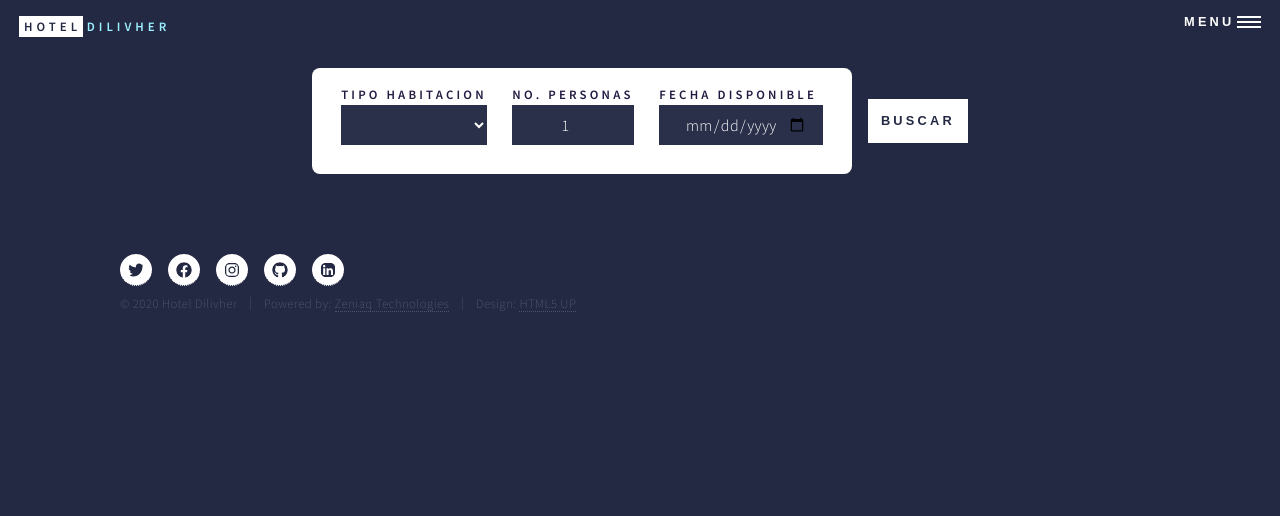
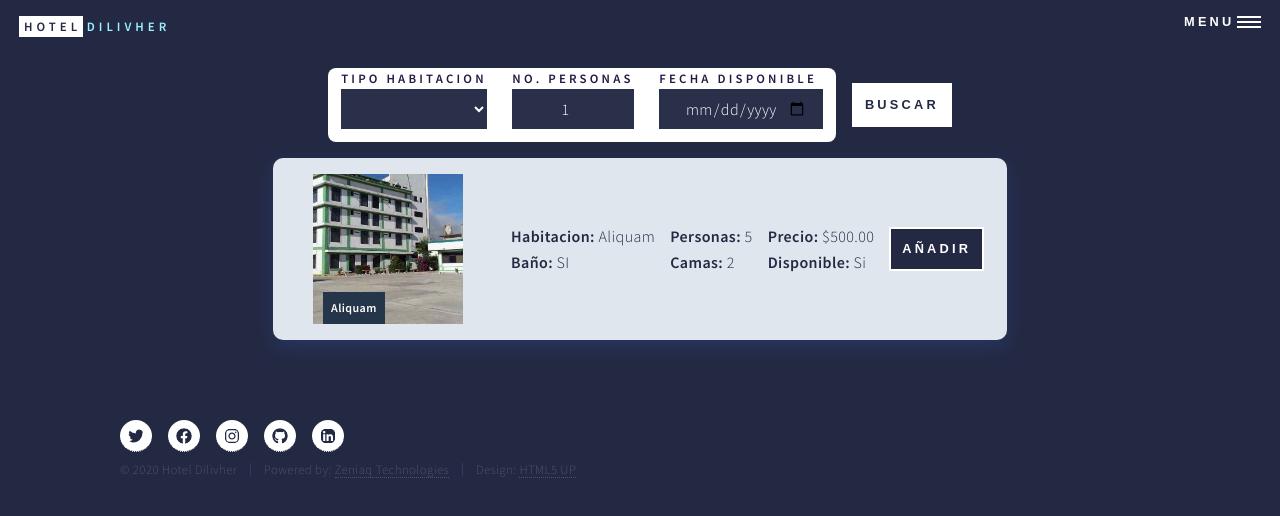
Before and after one commit to zeniaq/hotel-dilivher-website, a Next.js app: page /controlpanel in a window 1280 px wide. Shown: the top 516 px of the page. Built offline with nearby package versions, Linux system fonts and the light colour scheme.

Commit message:
Addition of Rooms Cards

```diff
--- a/components/ControlPanelPage/ControlPanelPage.js
+++ b/components/ControlPanelPage/ControlPanelPage.js
@@ -1,9 +1,34 @@
 import Select from "../Select";
+import FormInput from "../FormInput";
+import { dataSelect } from "../FormInput/forms";
+import RoomsCard from "../RoomsCard";
 
 export default function ControlPanelPage() {
+    const data = dataSelect.map((form) => (
+        <FormInput
+            titleText={form.titleText}
+            nameField={form.nameField}
+            typeInput={form.typeInput}
+            typeForm={form.typeForm}
+            key={form.titleText}
+            defaultValue={form.defaultValue}
+            min={form.min}
+            max={form.max}
+        />
+    ));
     return (
         <section>
-            <Select />
+            <Select mapSelect={data} textButton="Buscar" />
+            <RoomsCard
+                roomName="Aliquam"
+                roomAvailabity="SI"
+                roomCapacity="5"
+                roomWC="SI"
+                roomBeds="2"
+                roomID="1"
+                roomPrice="500.00"
+                imageSrc="images/banner.jpg"
+            />
         </section>
     );
 }
--- a/components/FormInput/FormInput.js
+++ b/components/FormInput/FormInput.js
@@ -31,10 +31,23 @@ const FormInput = ({ titleText, typeInput, nameField, min, max, defaultValue, ty
     );
 };
 
-export const FormButton = ({ formType }) => {
+export const FormButton = ({ textButton, typeButton, onClick }) => {
     return (
         <Ul>
-            {formType === "1" ? (
+            {textButton ? (
+                <>
+                    <Li key="Confirm">
+                        <Button
+                            align="center"
+                            type="submit"
+                            typeButton={typeButton}
+                            onClick={onClick}
+                        >
+                            {textButton}
+                        </Button>
+                    </Li>
+                </>
+            ) : (
                 <>
                     <Li key="SendMessage">
                         <Button type="submit">Send Message</Button>
@@ -43,25 +56,7 @@ export const FormButton = ({ formType }) => {
                         <Input type="reset" value="Clear" />
                     </Li>
                 </>
-            ) : null}
-            {formType === "2" ? (
-                <>
-                    <Li key="Confirm">
-                        <Button align="center" type="submit">
-                            Confirmar
-                        </Button>
-                    </Li>
-                </>
-            ) : null}
-            {formType === "3" ? (
-                <>
-                    <Li key="Query">
-                        <Button align="center" type="submit">
-                            Buscar
-                        </Button>
-                    </Li>
-                </>
-            ) : null}
+            )}
         </Ul>
     );
 };
@@ -86,11 +81,15 @@ FormInput.defaultProps = {
     typeForm: "",
 };
 FormButton.propTypes = {
-    formType: PropTypes.string,
+    textButton: PropTypes.string,
+    typeButton: PropTypes.string,
+    onClick: PropTypes.string,
 };
 
 FormButton.defaultProps = {
-    formType: "",
+    textButton: "",
+    typeButton: "",
+    onClick: "",
 };
 
 export default FormInput;
--- a/components/FormInput/styled.js
+++ b/components/FormInput/styled.js
@@ -250,4 +250,17 @@ export const Button = styled.button`
     text-decoration: none;
     text-transform: uppercase;
     white-space: nowrap;
+    ${(props) =>
+        props.typeButton === "card"
+            ? `
+            appearance: none;
+            background-color: #242943;
+            box-shadow: inset 0 0 0 2px #ffffff;
+            color: #ffffff;
+            :active,
+            :hover {
+                color: #9bf1ff;
+            }
+    `
+            : null}
 `;
--- a/components/RegisterUser/RegisterUser.js
+++ b/components/RegisterUser/RegisterUser.js
@@ -1,6 +1,5 @@
 import { RegisterUserForms } from "../FormInput/forms";
 import FormInput, { FormButton } from "../FormInput";
-import { FormConfirmButton } from "../FormInput/FormInput";
 import { Section, Div, Div2, Form, Img, Anchor1, Anchor2 } from "./styled";
 
 const RegisterUser = () => {
@@ -19,10 +18,10 @@ const RegisterUser = () => {
                 <Anchor1>
                     <Img src="icons/user2.svg" alt="Profile icon" />
                 </Anchor1>
-                <Form name="contact" action="/success" method="POST" data-netlify="true">
+                <Form name="contact" action="" method="POST">
                     <Div2>{register1}</Div2>
                     <Anchor2>
-                        <FormConfirmButton />
+                        <FormButton textButton="Confirmar" />
                     </Anchor2>
                 </Form>
             </Div>
--- a/components/RegisterUser/styled.js
+++ b/components/RegisterUser/styled.js
@@ -18,7 +18,6 @@ align-items: center;
 `;
 export const Img = styled.img`
     width: 120px;
-
 `;
 export const Label = styled.label``;
 export const Div2 = styled.div``;
@@ -34,7 +33,6 @@ export const Anchor1 = styled.a`
     width: 100%;
     background-color: transparent;
     color: #242943;
-
 `;
 export const Anchor2 = styled.a`
     color: inherit;
@@ -47,5 +45,4 @@ export const Anchor2 = styled.a`
     width: 100%;
     background-color: transparent;
     color: #242943;
-
 `;
--- /dev/null
+++ b/components/RoomsCard/RoomsCard.js
@@ -0,0 +1,87 @@
+import PropTypes from "prop-types";
+import { Li, DivCard, Figure, Img, DivText, DivInfo, P, Strong } from "./styled";
+import { FormButton } from "../FormInput";
+
+const RoomsCard = ({
+    roomID,
+    roomName,
+    imageSrc,
+    roomCapacity,
+    roomBeds,
+    roomPrice,
+    roomWC,
+    roomAvailabity,
+    // eslint-disable-next-line react/prop-types
+    setIDRoom,
+    // eslint-disable-next-line react/prop-types
+    IDRoom,
+}) => {
+    return (
+        <Li key={roomID}>
+            <DivCard>
+                <Figure data-title-item={roomName}>
+                    <Img alt={roomName} src={imageSrc} />
+                </Figure>
+                <DivText>
+                    <DivInfo>
+                        <P>
+                            <Strong>Habitacion:</Strong> {roomName}
+                        </P>
+                        <P>
+                            <Strong>Baño:</Strong> {roomWC}
+                        </P>
+                    </DivInfo>
+                    <DivInfo>
+                        <P>
+                            <Strong>Personas:</Strong> {roomCapacity}
+                        </P>
+                        <P>
+                            <Strong>Camas:</Strong> {roomBeds}
+                        </P>
+                    </DivInfo>
+                    <DivInfo>
+                        <P>
+                            <Strong>Precio:</Strong> ${roomPrice}
+                        </P>
+                        <P>
+                            <Strong>Disponible:</Strong> {roomAvailabity ? "Si" : "No"}
+                        </P>
+                    </DivInfo>
+                    <DivInfo>
+                        <FormButton
+                            textButton="Añadir"
+                            typeButton="card"
+                            onClick={() => {
+                                const ROOM = IDRoom;
+                                ROOM.push(roomID);
+                                setIDRoom(ROOM);
+                            }}
+                        />
+                    </DivInfo>
+                </DivText>
+            </DivCard>
+        </Li>
+    );
+};
+RoomsCard.propTypes = {
+    roomID: PropTypes.string,
+    roomName: PropTypes.string,
+    roomPrice: PropTypes.string,
+    roomCapacity: PropTypes.string,
+    roomWC: PropTypes.string,
+    roomAvailabity: PropTypes.string,
+    roomBeds: PropTypes.string,
+    imageSrc: PropTypes.string,
+};
+
+RoomsCard.defaultProps = {
+    roomID: "",
+    roomName: "",
+    roomPrice: "",
+    roomCapacity: "",
+    roomAvailabity: "",
+    roomBeds: "",
+    imageSrc: "",
+    roomWC: "",
+};
+export default RoomsCard;
--- /dev/null
+++ b/components/RoomsCard/index.js
@@ -0,0 +1,3 @@
+import RoomsCard from "./RoomsCard";
+
+export default RoomsCard;
--- /dev/null
+++ b/components/RoomsCard/styled.js
@@ -0,0 +1,80 @@
+import styled from "styled-components";
+
+export const P = styled.p`
+    color: #242943;
+`;
+export const Strong = styled.strong`
+    font-weight: bold;
+`;
+
+export const Li = styled.li`
+    display: flex;
+    justify-content: center;
+    align-items: center;
+    width: 100%;
+`;
+
+export const DivCard = styled.div`
+    flex-flow: row;
+    background-color: #dfe6ed;
+    box-shadow: 0 6px 20px rgba(56, 125, 255, 0.17);
+    filter: drop-shadow(0 6px 20px rgba(56, 125, 255, 0.017));
+    border-radius: 10px;
+    overflow: hidden;
+    text-decoration: none;
+    margin-bottom: 1rem;
+    display: flex;
+    justify-content: center;
+    align-items: center;
+    @media screen and (max-width: 736px) {
+        display: block;
+    }
+`;
+
+export const Figure = styled.figure`
+    position: relative;
+    width: 150px;
+    height: 150px;
+    overflow: hidden;
+    &:after {
+        content: attr(data-title-item);
+        position: absolute;
+        bottom: 0;
+        margin-left: 10px;
+        padding: 6px 8px;
+        max-width: 100%;
+        font-size: 12px;
+        font-weight: 700;
+        color: #fff;
+        background-color: #26364a;
+        box-sizing: border-box;
+    }
+`;
+
+export const Img = styled.img`
+    position: absolute;
+    display: block;
+    width: 100%;
+    max-width: 100%;
+    height: 100%;
+    max-height: 100%;
+    object-fit: cover;
+    transition: all 0.2s linear;
+    &:hover {
+        transform: scale(1.1);
+    }
+`;
+
+export const DivText = styled.div`
+    padding: 0.5em;
+    display: flex;
+    justify-content: center;
+    align-items: center;
+    @media screen and (max-width: 736px) {
+        display: block;
+    }
+`;
+
+export const DivInfo = styled.div`
+    margin-right: 15px;
+`;
--- a/components/Select/Select.js
+++ b/components/Select/Select.js
@@ -1,29 +1,26 @@
+import PropTypes from "prop-types";
 import { Div1, Div2, Form } from "./styled";
-import FormInput, { FormButton } from "../FormInput";
-import { dataSelect } from "../FormInput/forms";
+import { FormButton } from "../FormInput";
 
-const Select = () => {
-    const data = dataSelect.map((form) => (
-        <FormInput
-            titleText={form.titleText}
-            nameField={form.nameField}
-            typeInput={form.typeInput}
-            typeForm={form.typeForm}
-            key={form.titleText}
-            defaultValue={form.defaultValue}
-            min={form.min}
-            max={form.max}
-        />
-    ));
+const Select = ({ mapSelect, textButton }) => {
     return (
         <>
             <Div1>
                 <Form action="">
-                    <Div2>{data}</Div2>
-                    <FormButton formType="3" />
+                    <Div2>{mapSelect}</Div2>
+                    <FormButton textButton={textButton} />
                 </Form>
             </Div1>
         </>
     );
 };
+Select.propTypes = {
+    textButton: PropTypes.string,
+    mapSelect: PropTypes.string,
+};
+
+Select.defaultProps = {
+    textButton: "",
+    mapSelect: "",
+};
 export default Select;
--- a/components/Select/styled.js
+++ b/components/Select/styled.js
@@ -9,12 +9,13 @@ export const Div1 = styled.div`
 export const Div2 = styled.div`
     display: flex;
     background-color: white;
-    padding: 1em;
+    padding: 0em;
     border-radius: 0.5em;
     margin-right: 1em;
     @media screen and (max-width: 736px) {
         display: block;
         margin-bottom: 1em;
+        padding-bottom: 1px;
         margin-right: 0em;
     }
 `;
--- a/components/SignIn/SignIn.js
+++ b/components/SignIn/SignIn.js
@@ -19,10 +19,10 @@ const SignIn = () => {
                 <Anchor>
                     <Img src="icons/user2.svg" alt="Profile icon" />
                 </Anchor>
-                <Form name="contact" action="/success" method="POST" data-netlify="true">
+                <Form name="contact" action="" method="POST">
                     <Div2>{signin1}</Div2>
                     <Anchor>
-                        <FormButton formType="2" />
+                        <FormButton textButton="Confirmar" />
                     </Anchor>
                 </Form>
             </Div>
--- a/components/SignUp/SignUp.js
+++ b/components/SignUp/SignUp.js
@@ -19,10 +19,10 @@ const SignUp = () => {
                 <Anchor>
                     <Img src="icons/user2.svg" alt="Profile icon" />
                 </Anchor>
-                <Form name="contact" action="/success" method="POST" data-netlify="true">
+                <Form name="contact" action="" method="POST">
                     <Div2>{signup1}</Div2>
                     <Anchor>
-                        <FormButton formType="2" />
+                        <FormButton textButton="Confirmar" />
                     </Anchor>
                 </Form>
             </Div>
```
Lines whose indentation alone changed are shown as unchanged.
